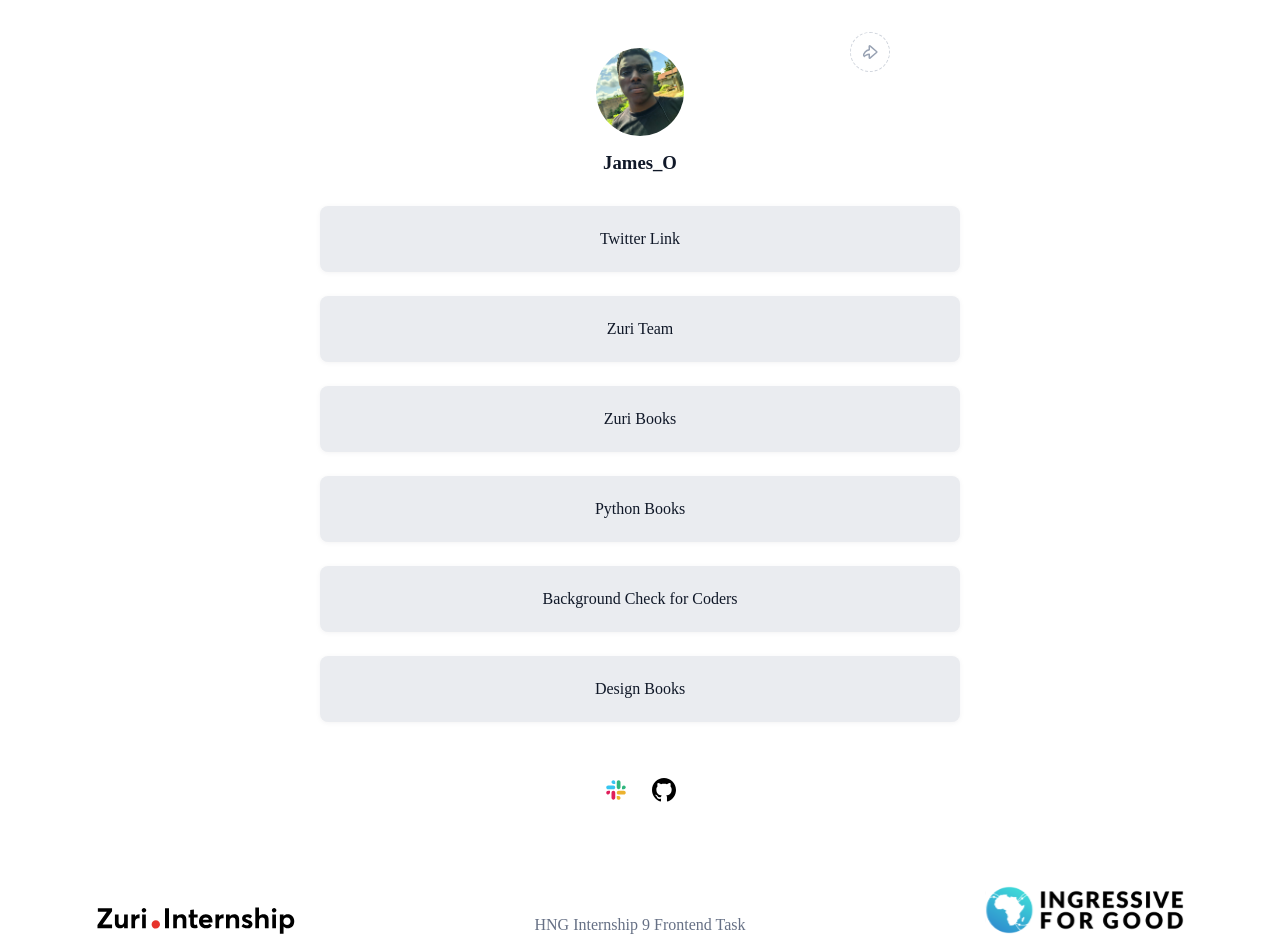
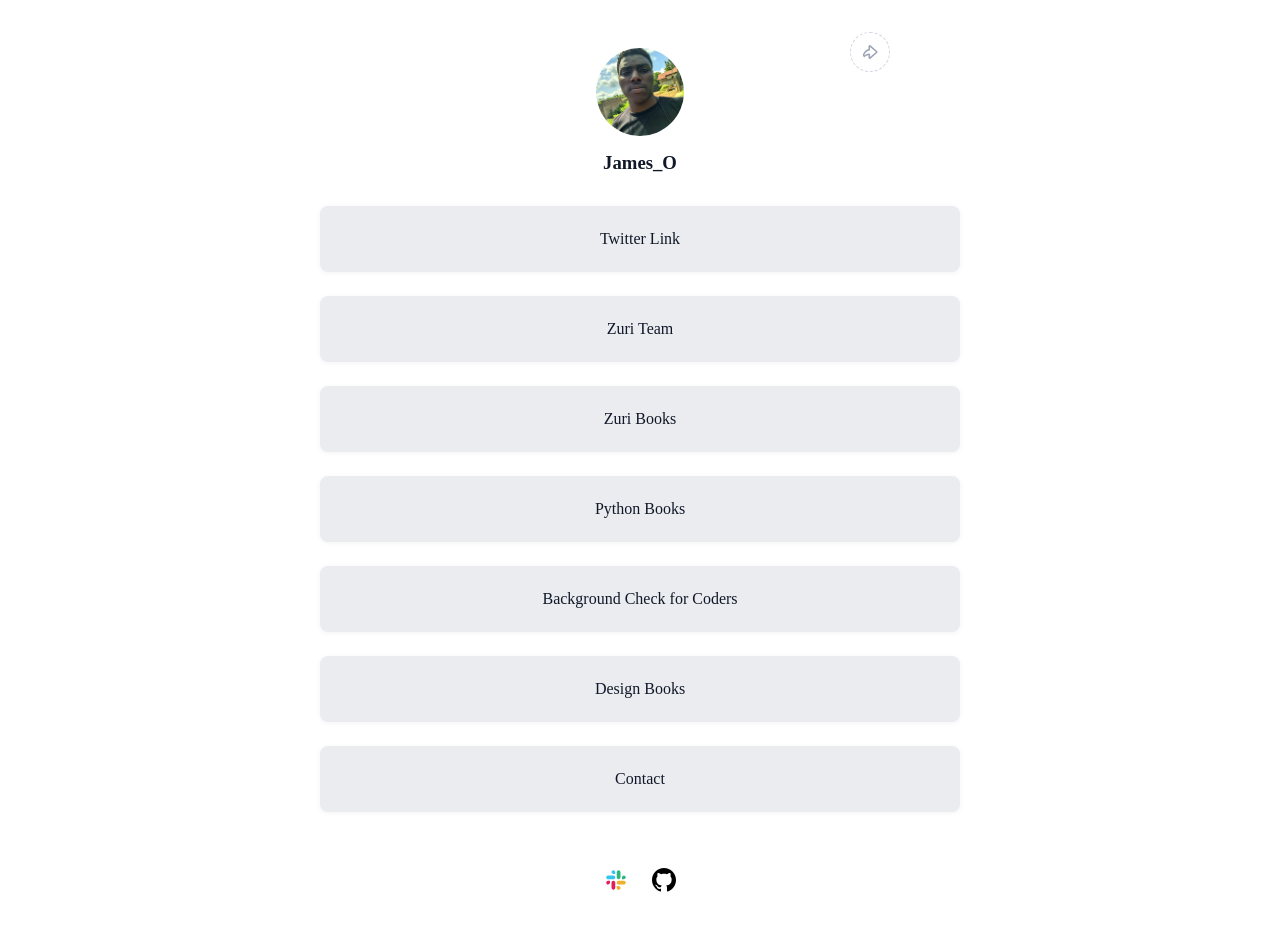
Before and after one commit to jaydhales/linktree-clone, a React (Vite) app: page / in a window 1280 px wide. Shown: the top 952 px of the page. Built offline with nearby package versions, Linux system fonts and the light colour scheme.

Commit message:
feat: Added Contact button to page

```diff
--- a/src/Components/Main.jsx
+++ b/src/Components/Main.jsx
@@ -1,5 +1,6 @@
 import slackIcon from "../assets/slack.svg";
 import githubIcon from "../assets/github.svg";
+import { Link } from "react-router-dom";
 
 const Main = () => {
   const linkData = [
@@ -42,6 +43,10 @@
         </a>
       ))}
 
+      <Link to="/contact" className="btn" id="contact">
+        Contact
+      </Link>
+
       <div className="other-links">
         <a href="http://" target="_blank">
           <img src={slackIcon} alt="Slack Icon" />
```
